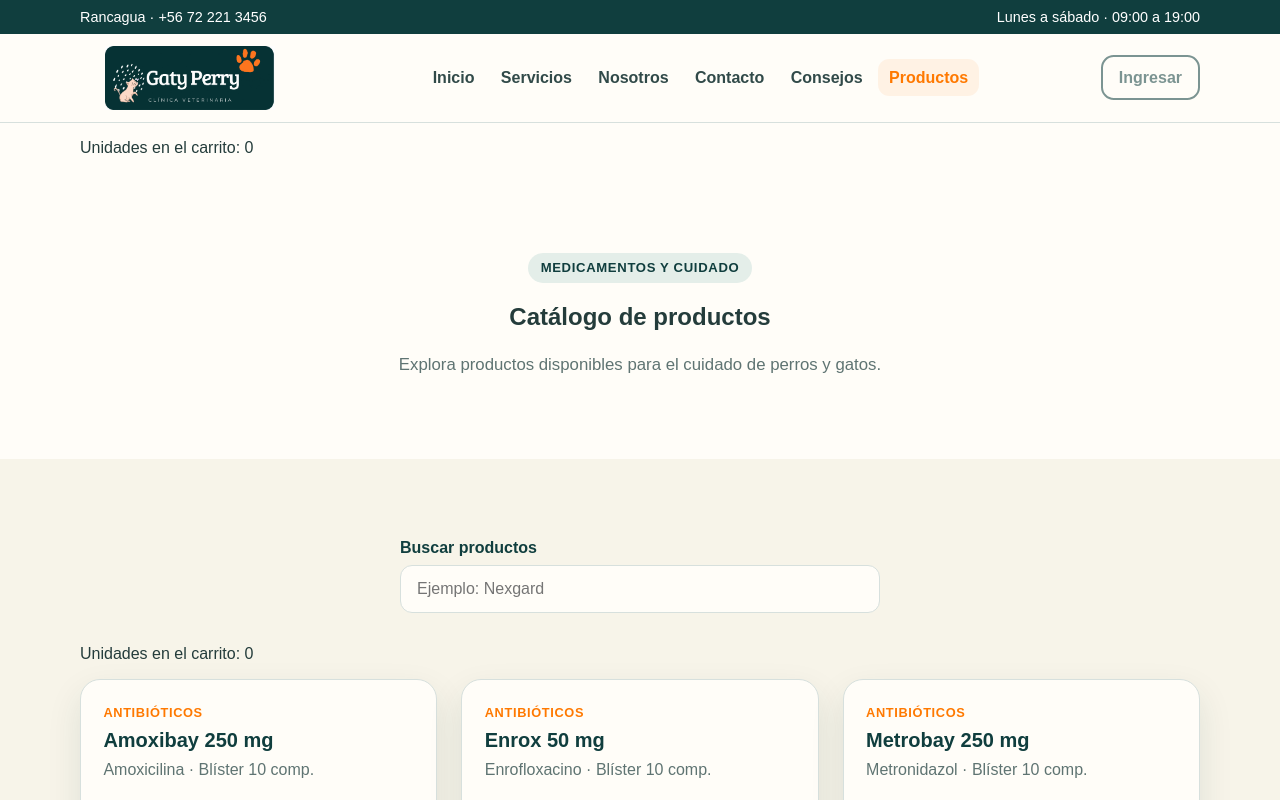
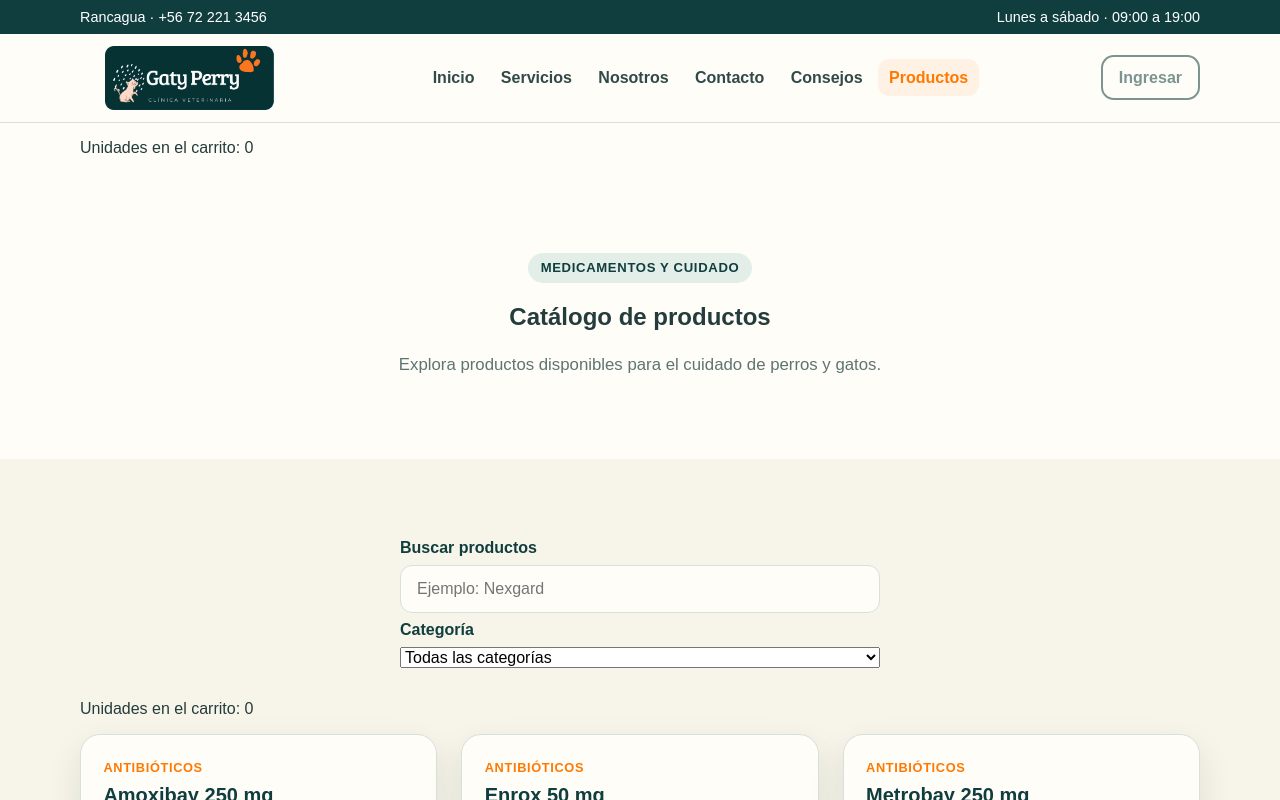
Before and after one commit to PatricioEspinozaG/VeterinariaGatyPerry, a React (Vite) app in the folder frontend-react/: page /productos in a window 1280 px wide. Shown: the top 800 px of the page. Built offline with nearby package versions, Linux system fonts and the light colour scheme.

Commit message:
Se agregan filtros a productos, como el ignorar tildes y tambien un dropdown para filtrar por categorías

```diff
--- a/frontend-react/src/pages/Productos.jsx
+++ b/frontend-react/src/pages/Productos.jsx
@@ -1,17 +1,32 @@
 import { useState } from 'react'
 import PageHero from '../components/PageHero.jsx'
 import ProductCard from '../components/ProductCard.jsx'
+import { normalizeText } from '../utils/format.js'
 
 function Productos({ products, cart, onAddToCart }) {
   const [searchTerm, setSearchTerm] = useState('')
+  const [selectedCategory, setSelectedCategory] = useState('')
   const [message, setMessage] = useState('')
 
+  const categories = [...new Set(products.map((product) => product.category))].sort()
+
   const filteredProducts = products.filter((product) => {
-    const productInfo = (
-      product.name + ' ' + product.category + ' ' + product.activeIngredient
-    ).toLowerCase()
+    const productInfo = [
+      product.code,
+      product.name,
+      product.category,
+      product.activeIngredient,
+      product.presentation,
+      product.species,
+    ].join(' ')
 
-    return productInfo.includes(searchTerm.trim().toLowerCase())
+    const matchesSearch = normalizeText(productInfo).includes(
+      normalizeText(searchTerm),
+    )
+    const matchesCategory =
+      !selectedCategory || product.category === selectedCategory
+
+    return matchesSearch && matchesCategory
   })
 
   const cartQuantity = cart.reduce(
@@ -47,6 +62,20 @@ function Productos({ products, cart, onAddToCart }) {
               onChange={(event) => setSearchTerm(event.target.value)}
               placeholder="Ejemplo: Nexgard"
             />
+
+            <label htmlFor="categoriaProducto">Categoría</label>
+            <select
+              id="categoriaProducto"
+              value={selectedCategory}
+              onChange={(event) => setSelectedCategory(event.target.value)}
+            >
+              <option value="">Todas las categorías</option>
+              {categories.map((category) => (
+                <option key={category} value={category}>
+                  {category}
+                </option>
+              ))}
+            </select>
           </div>
 
           <p>Unidades en el carrito: {cartQuantity}</p>
```
Also changed, not shown: 1 other file (tests, documents, lock files or other folders).
